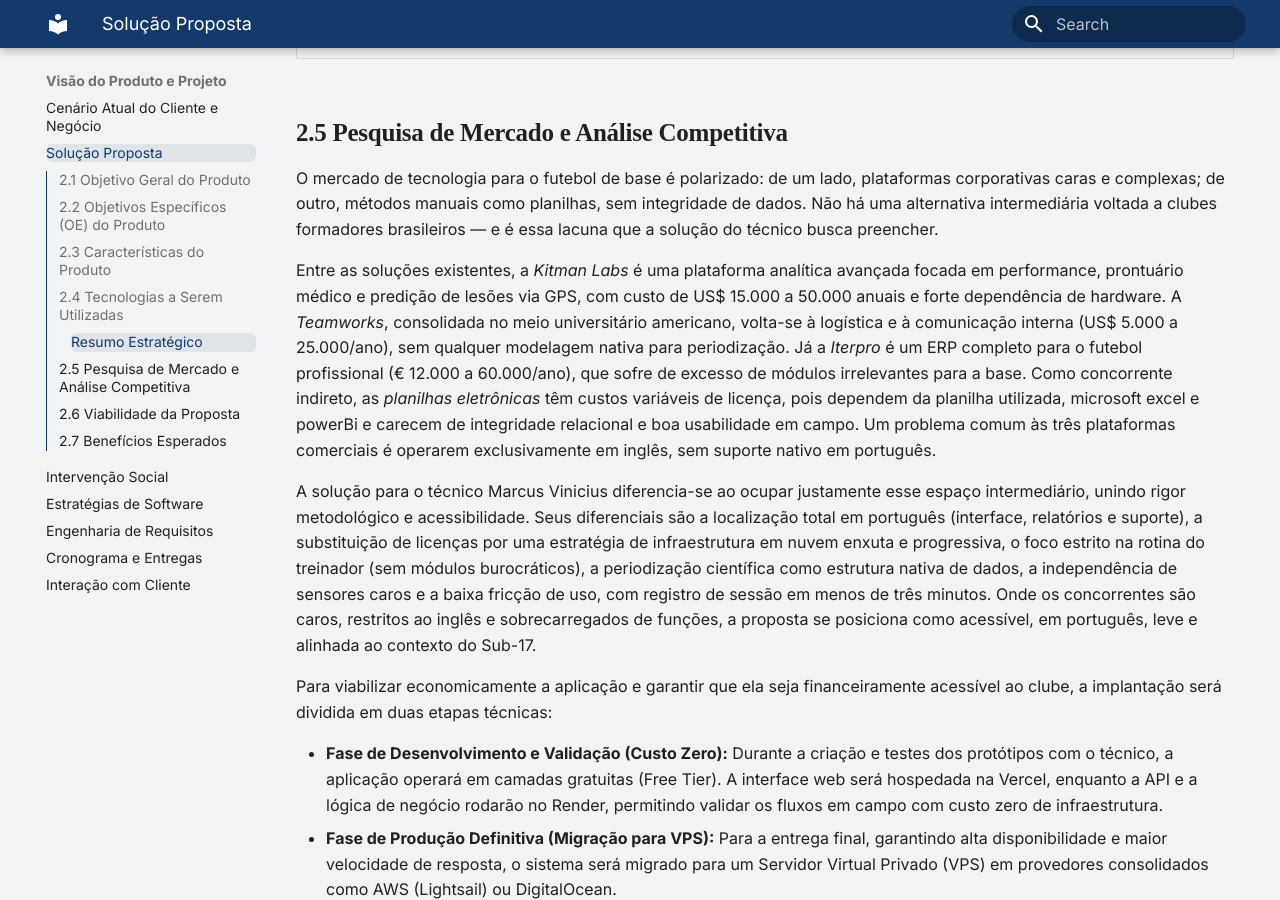
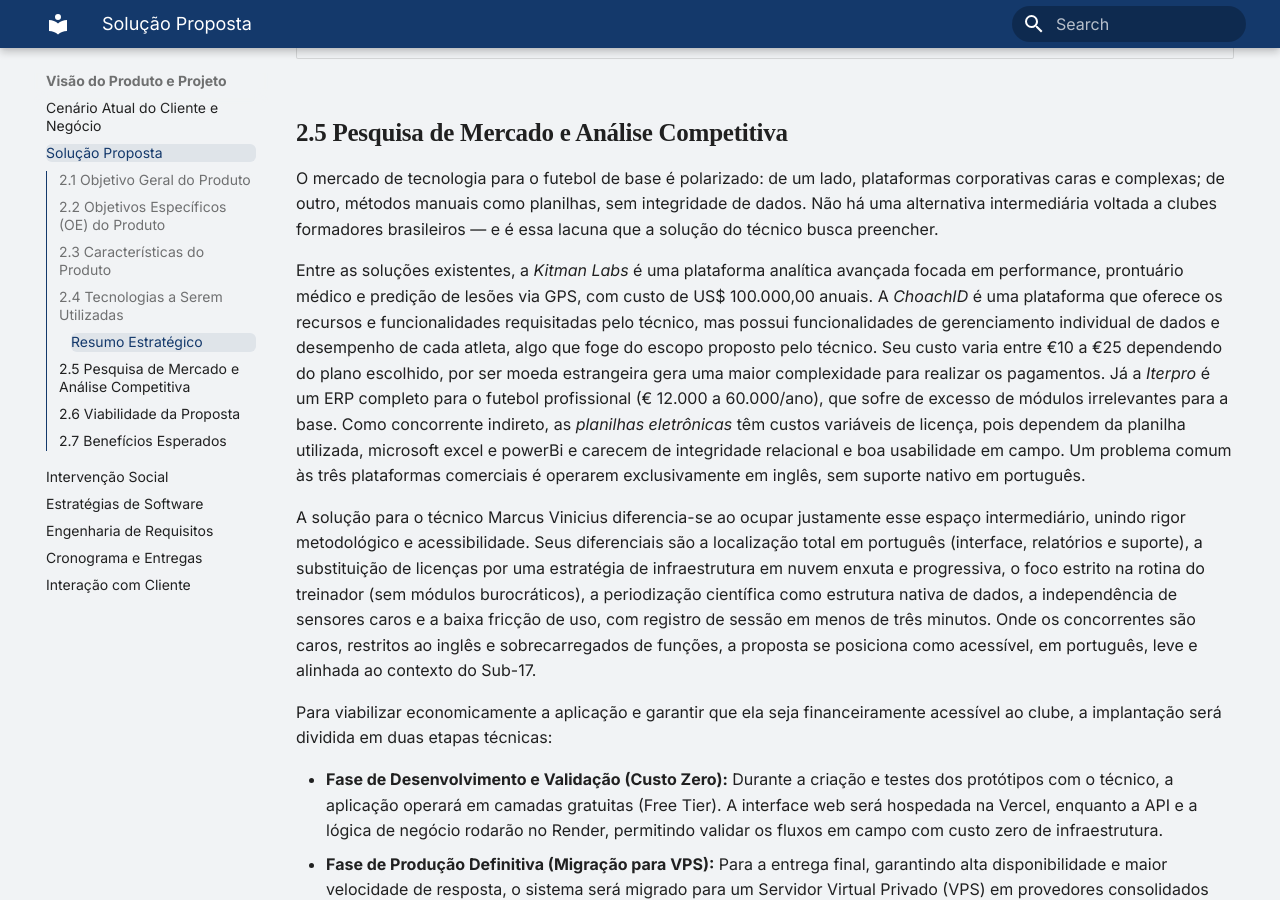
Before and after one commit to mdsreq-fga-unb/REQ-2026.2-T01-FutBoard, an MkDocs documentation site: the page built from docs/visao-produto/solucao-proposta.md, in a window 1280 px wide and 900 px high, scrolled down 2330 px. Built offline with MkDocs 1.6.1 and Material for MkDocs 9.7.7, drawn with Linux system fonts in a browser that asks for light colours.

Commit message:
docs: substitui a tecnologia TeamWorks pela ChoachID por se aproximar mais da solucao requisitada pelo cliente

```diff
--- a/docs/visao-produto/solucao-proposta.md
+++ b/docs/visao-produto/solucao-proposta.md
@@ -48,7 +48,7 @@ A stack tecnológica e as ferramentas de gestão do **FutBoard** foram definidas
 
 O mercado de tecnologia para o futebol de base é polarizado: de um lado, plataformas corporativas caras e complexas; de outro, métodos manuais como planilhas, sem integridade de dados. Não há uma alternativa intermediária voltada a clubes formadores brasileiros — e é essa lacuna que a solução do técnico busca preencher.
 
-Entre as soluções existentes, a *Kitman Labs* é uma plataforma analítica avançada focada em performance, prontuário médico e predição de lesões via GPS, com custo de US$ 15.000 a 50.000 anuais e forte dependência de hardware. A *Teamworks*, consolidada no meio universitário americano, volta-se à logística e à comunicação interna (US$ 5.000 a 25.000/ano), sem qualquer modelagem nativa para periodização. Já a *Iterpro* é um ERP completo para o futebol profissional (€ 12.000 a 60.000/ano), que sofre de excesso de módulos irrelevantes para a base. Como concorrente indireto, as *planilhas eletrônicas* têm custos variáveis de licença, pois dependem da planilha utilizada, microsoft excel e powerBi e carecem de integridade relacional e boa usabilidade em campo. Um problema comum às três plataformas comerciais é operarem exclusivamente em inglês, sem suporte nativo em português.
+Entre as soluções existentes, a *Kitman Labs* é uma plataforma analítica avançada focada em performance, prontuário médico e predição de lesões via GPS, com custo de US$ 100.000,00 anuais. A *ChoachID* é uma plataforma que oferece os recursos e funcionalidades requisitadas pelo técnico, mas possui funcionalidades de gerenciamento individual de dados e desempenho de cada atleta, algo que foge do escopo proposto pelo técnico. Seu custo varia entre €10 a €25 dependendo do plano escolhido, por ser moeda estrangeira gera uma maior complexidade para realizar os pagamentos. Já a *Iterpro* é um ERP completo para o futebol profissional (€ 12.000 a 60.000/ano), que sofre de excesso de módulos irrelevantes para a base. Como concorrente indireto, as *planilhas eletrônicas* têm custos variáveis de licença, pois dependem da planilha utilizada, microsoft excel e powerBi e carecem de integridade relacional e boa usabilidade em campo. Um problema comum às três plataformas comerciais é operarem exclusivamente em inglês, sem suporte nativo em português.
 
 A solução para o técnico Marcus Vinicius diferencia-se ao ocupar justamente esse espaço intermediário, unindo rigor metodológico e acessibilidade. Seus diferenciais são a localização total em português (interface, relatórios e suporte), a substituição de licenças por uma estratégia de infraestrutura em nuvem enxuta e progressiva, o foco estrito na rotina do treinador (sem módulos burocráticos), a periodização científica como estrutura nativa de dados, a independência de sensores caros e a baixa fricção de uso, com registro de sessão em menos de três minutos. Onde os concorrentes são caros, restritos ao inglês e sobrecarregados de funções, a proposta se posiciona como acessível, em português, leve e alinhada ao contexto do Sub-17.
 
```
